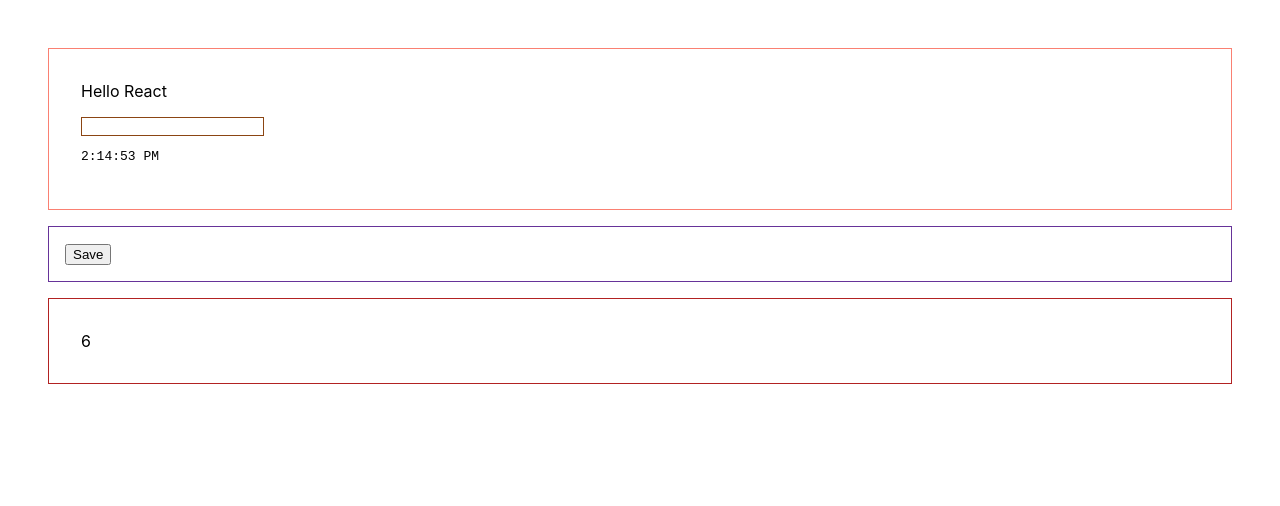
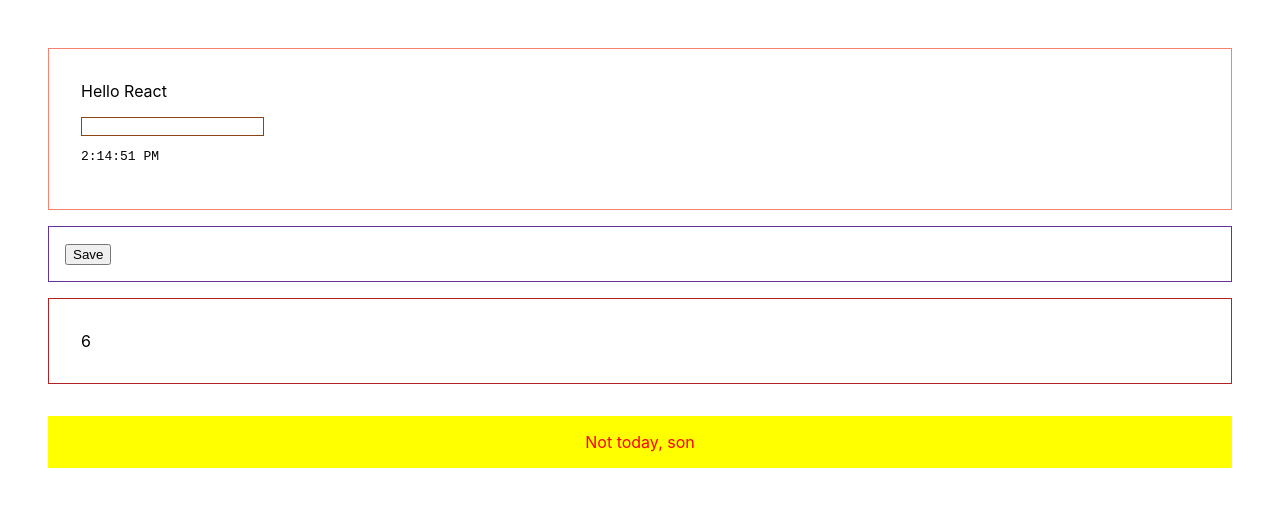
Before and after one commit to stevent12x/reactjs-playground, a React (Create React App) app: page / in a window 1280 px wide. Shown: the top 506 px of the page. Built offline with nearby package versions, Linux system fonts and the light colour scheme.

Commit message:
errorDisplay and inline styling

```diff
--- a/public/index.html
+++ b/public/index.html
@@ -28,9 +28,11 @@
   </head>
   <body>
 
+
       <div id="root"></div>
       <div id="mountNode"></div>
       <div id="random"></div>
+      <div id="error"></div>
 
 
     <!--
--- a/src/App.js
+++ b/src/App.js
@@ -16,4 +16,4 @@ const render = () => {
     );
 }
 
-export default render;
+export {render};
--- /dev/null
+++ b/src/Components.js
@@ -0,0 +1,20 @@
+import React from 'react'
+
+
+// All these components are in JSX Format //
+
+
+// Button Component //
+function Components(props) {
+	return <button type="submit">{props.label}</button>;
+}
+export {Components};
+
+
+// Generates a Random Number //
+const RandomValue = () => (
+	<div>
+		{Math.floor(Math.random()*100)}
+	</div>
+);
+export {RandomValue};
--- a/src/components/Button.js
+++ /dev/null
@@ -1,8 +0,0 @@
-import React from 'react'
-
-
-// JSX Format //
-function Button(props) {
-	return <button type="submit">{props.label}</button>;
-}
-export default Button;
--- /dev/null
+++ b/src/components/ErrorDisplay.js
@@ -0,0 +1,13 @@
+import React from 'react';
+
+// Incorporating inline style using JSX //
+const ErrorDisplay = ({message}) => (
+	<div style={{
+		color: 'red',
+		backgroundColor: 'yellow',
+		textAlign: 'center'}}>
+		{message}
+	</div>
+);
+
+export default ErrorDisplay;
--- a/src/components/RandomValue.js
+++ /dev/null
@@ -1,10 +0,0 @@
-import React from 'react';
-
-
-const RandomValue = () => (
-	<div>
-		{Math.floor(Math.random()*100)}
-	</div>
-);
-
-export default RandomValue;
```
Also changed, not shown: src/index.js (+7 -5 lines).
